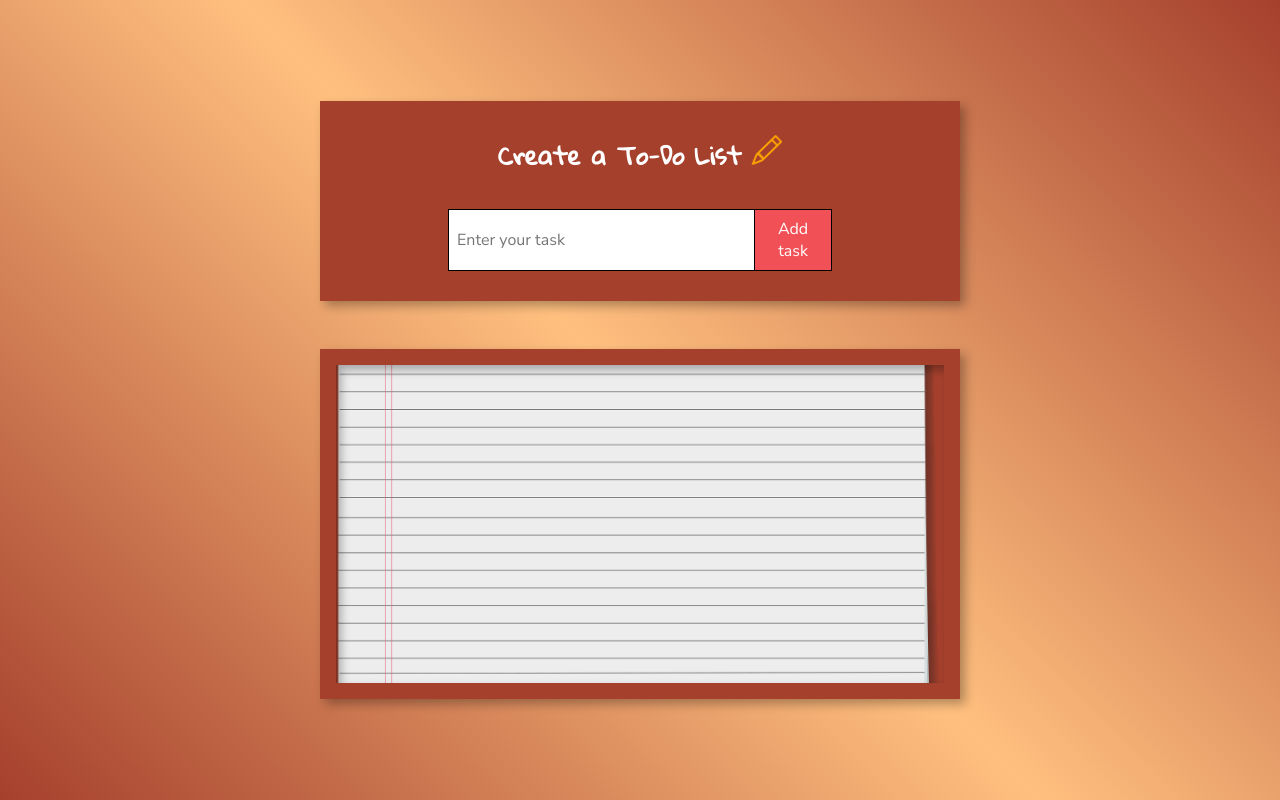
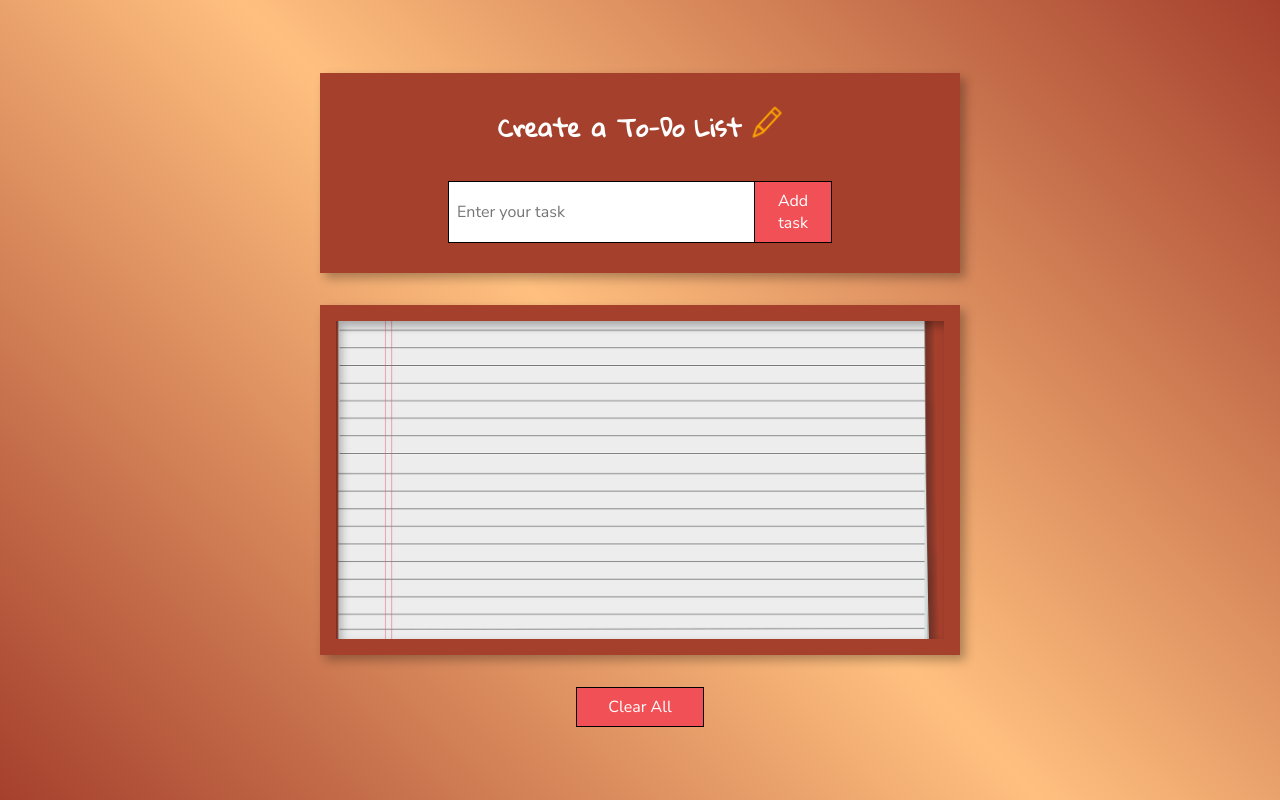
Before and after one commit to Niccar95/To-Do-List-2.0, a website built with Vite: page index.html in a window 1280 px wide. Built offline with nearby package versions, Linux system fonts and the light colour scheme.

Commit message:
started work on clear all button

```diff
--- a/index.html
+++ b/index.html
@@ -25,6 +25,9 @@
     <section id="taskSection">
       <ul class="newList"></ul>
     </section>
+
+    <button class="clearAllButton">Clear All</button>
+
     <script type="module" src="./src/ts/main.ts"></script>
   </body>
 </html>
--- a/src/scss/style.scss
+++ b/src/scss/style.scss
@@ -17,9 +17,6 @@ body {
   height: 100vh;
   gap: 2em;
   background: linear-gradient(45deg, #a5402d, #ffc07f, #a5402d);
-  @include breakpoints.desktop() {
-    gap: 3em;
-  }
 
   #header {
     display: flex;
@@ -191,4 +188,18 @@ body {
       }
     }
   }
+  .clearAllButton {
+    width: 30%;
+    padding: 0.5em;
+    top: 0;
+    right: 0;
+    background-color: #f15156;
+    color: white;
+    border: solid 0.5px black;
+    cursor: pointer;
+    @include breakpoints.desktop() {
+      width: 10%;
+      font-size: 1em;
+    }
+  }
 }
```
